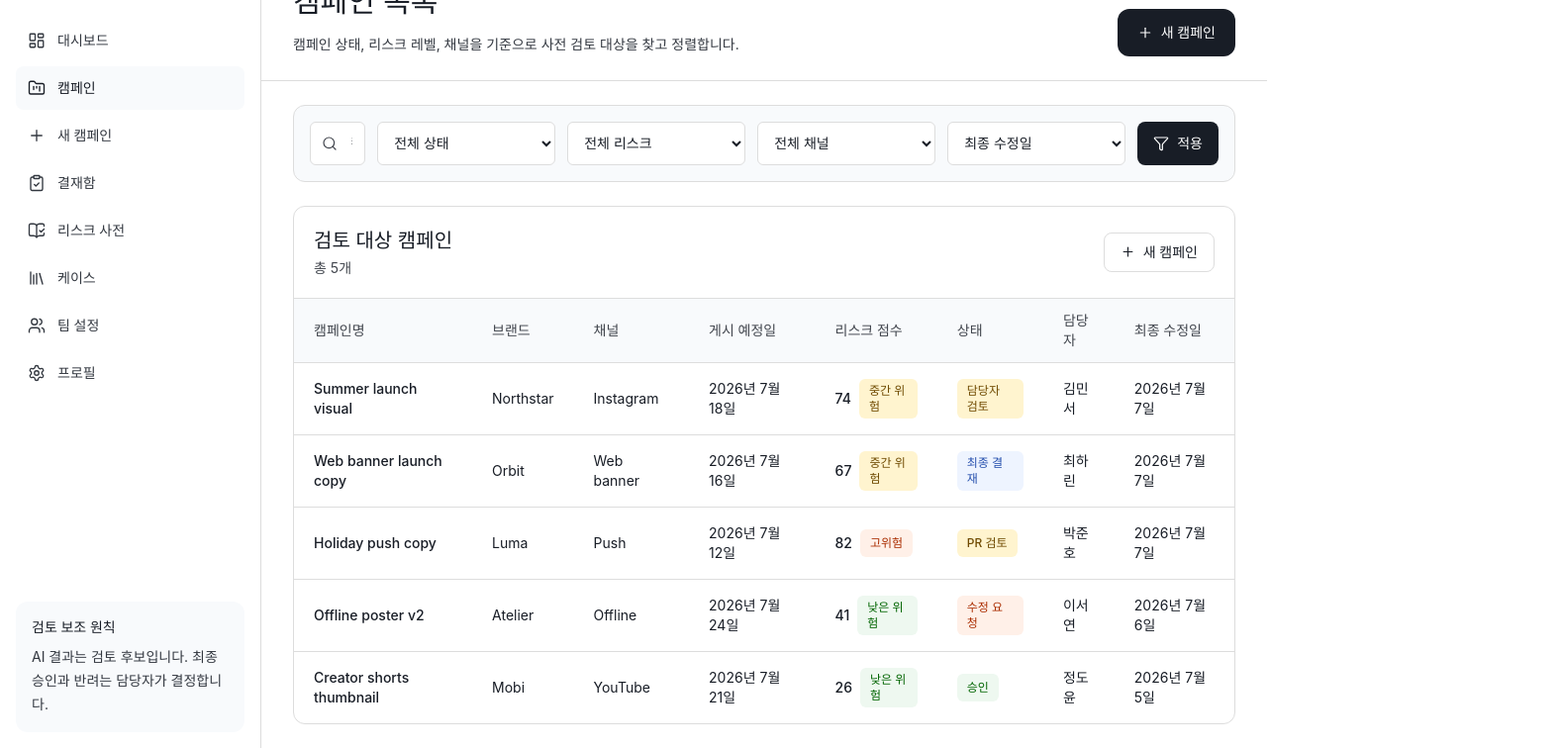
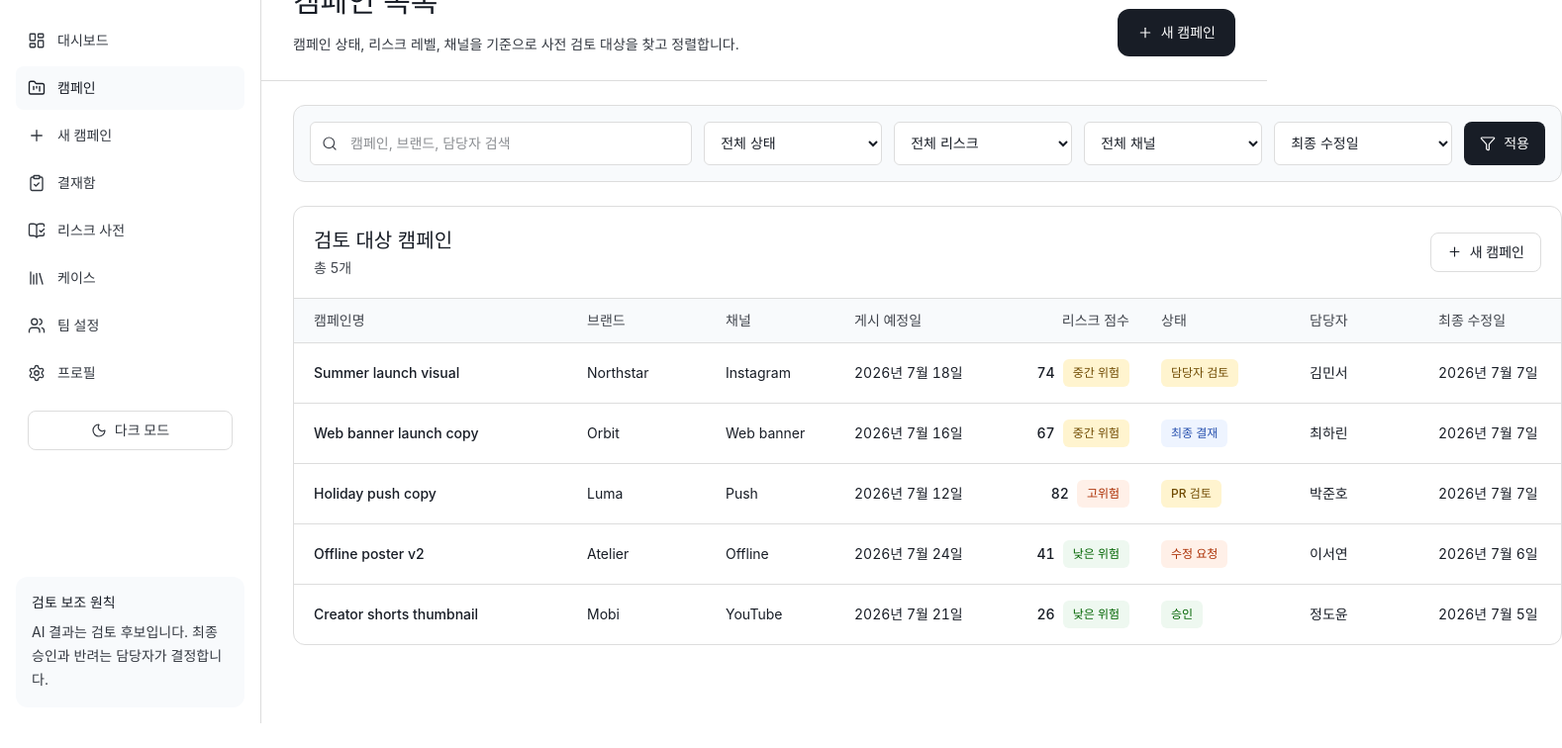
Before and after one commit to ddoniddoni/brand-guard, a Next.js app: page /campaigns in a window 1280 px wide. Shown: the part 69-825 px from the top of the page at 99% size, 1578 px wide, since content can reach past the window. After the commit the page ends 800 px from the top, so only its background shows below. Built offline with nearby package versions, Linux system fonts and the light colour scheme.

Commit message:
feat(ui): add theme toggle and tidy tables

```diff
--- a/app/globals.css
+++ b/app/globals.css
@@ -10,6 +10,7 @@
     monospace;
   --color-primary: #181d26;
   --color-primary-active: #0d1218;
+  --color-panel: #ffffff;
   --color-ink: #181d26;
   --color-body: #333840;
   --color-muted: #41454d;
@@ -38,6 +39,41 @@
   --color-risk-critical-text: #ffffff;
 }
 
+:root[data-theme="dark"] {
+  color-scheme: dark;
+  --background: #0f1218;
+  --foreground: #f4f6f8;
+  --color-primary: #3468d9;
+  --color-primary-active: #2452b8;
+  --color-panel: #151922;
+  --color-ink: #f4f6f8;
+  --color-body: #d5dae2;
+  --color-muted: #a9b1bd;
+  --color-hairline: #2a303a;
+  --color-canvas: #0f1218;
+  --color-link: #8fb7ff;
+  --color-info: #a9c4ff;
+  --color-info-bg: #16243d;
+  --color-info-border: #5f8ee8;
+  --color-surface-soft: #1a1f29;
+  --color-surface-strong: #303744;
+  --color-signature-cream: #453a2b;
+  --color-signature-peach: #b96d4b;
+  --color-review-canvas: #0b0e13;
+  --color-review-canvas-panel: #11151d;
+  --color-review-overlay-hand: #ff9b73;
+  --color-review-overlay-ocr: #8fb7ff;
+  --color-review-overlay-symbol: #83d68d;
+  --color-risk-low-bg: #10271a;
+  --color-risk-low-text: #78d78c;
+  --color-risk-medium-bg: #332712;
+  --color-risk-medium-text: #f0c766;
+  --color-risk-high-bg: #3a1b12;
+  --color-risk-high-text: #ff9b73;
+  --color-risk-critical-bg: #f4f6f8;
+  --color-risk-critical-text: #181d26;
+}
+
 @theme inline {
   --color-background: var(--background);
   --color-foreground: var(--foreground);
@@ -52,6 +88,22 @@ body {
   letter-spacing: 0;
 }
 
+:root[data-theme="dark"] .bg-white {
+  background-color: var(--color-panel);
+}
+
+:root[data-theme="dark"] input,
+:root[data-theme="dark"] select,
+:root[data-theme="dark"] textarea {
+  background-color: var(--color-panel);
+  color: var(--color-ink);
+}
+
+:root[data-theme="dark"] input::placeholder,
+:root[data-theme="dark"] textarea::placeholder {
+  color: var(--color-muted);
+}
+
 button,
 a {
   cursor: pointer;
--- a/app/layout.tsx
+++ b/app/layout.tsx
@@ -14,8 +14,20 @@ export default function RootLayout({
   children: React.ReactNode;
 }>) {
   return (
-    <html lang="ko" className="h-full antialiased">
+    <html lang="ko" className="h-full antialiased" suppressHydrationWarning>
       <body className="flex min-h-full flex-col">
+        <script
+          dangerouslySetInnerHTML={{
+            __html: `
+try {
+  const storedTheme = window.localStorage.getItem("brandguard.theme");
+  const prefersDark = window.matchMedia("(prefers-color-scheme: dark)").matches;
+  const theme = storedTheme === "dark" || storedTheme === "light" ? storedTheme : prefersDark ? "dark" : "light";
+  document.documentElement.dataset.theme = theme;
+} catch {}
+`,
+          }}
+        />
         <Providers>{children}</Providers>
       </body>
     </html>
--- a/components/campaign/CampaignListClient.tsx
+++ b/components/campaign/CampaignListClient.tsx
@@ -201,53 +201,74 @@ export function CampaignListClient({
 
         {filteredCampaigns.length > 0 ? (
           <div className="overflow-x-auto">
-            <table className="w-full min-w-[920px] border-collapse text-left text-sm">
+            <table className="w-full min-w-[1120px] table-fixed border-collapse text-left text-sm">
+              <colgroup>
+                <col className="w-[280px]" />
+                <col className="w-[140px]" />
+                <col className="w-[130px]" />
+                <col className="w-[140px]" />
+                <col className="w-[170px]" />
+                <col className="w-[150px]" />
+                <col className="w-[130px]" />
+                <col className="w-[140px]" />
+              </colgroup>
               <thead className="bg-[var(--color-surface-soft)] text-[var(--color-muted)]">
                 <tr>
                   <th className="px-5 py-3 font-medium">캠페인명</th>
-                  <th className="px-5 py-3 font-medium">브랜드</th>
-                  <th className="px-5 py-3 font-medium">채널</th>
-                  <th className="px-5 py-3 font-medium">게시 예정일</th>
-                  <th className="px-5 py-3 font-medium">리스크 점수</th>
-                  <th className="px-5 py-3 font-medium">상태</th>
-                  <th className="px-5 py-3 font-medium">담당자</th>
-                  <th className="px-5 py-3 font-medium">최종 수정일</th>
+                  <th className="px-4 py-3 font-medium">브랜드</th>
+                  <th className="px-4 py-3 font-medium">채널</th>
+                  <th className="px-4 py-3 font-medium">게시 예정일</th>
+                  <th className="px-4 py-3 text-right font-medium">
+                    리스크 점수
+                  </th>
+                  <th className="px-4 py-3 font-medium">상태</th>
+                  <th className="px-4 py-3 font-medium">담당자</th>
+                  <th className="px-4 py-3 font-medium">최종 수정일</th>
                 </tr>
               </thead>
               <tbody>
                 {filteredCampaigns.map((campaign) => (
                   <tr
-                    className="border-t border-[var(--color-hairline)]"
+                    className="border-t border-[var(--color-hairline)] align-middle hover:bg-[var(--color-surface-soft)]"
                     key={campaign.id}
                   >
                     <td className="px-5 py-4">
                       <Link
-                        className="font-medium text-[var(--color-ink)]"
+                        className="block truncate font-medium text-[var(--color-ink)]"
                         href={`/campaigns/${campaign.id}/review`}
+                        title={campaign.name}
                       >
                         {campaign.name}
                       </Link>
                     </td>
-                    <td className="px-5 py-4">{campaign.brandName}</td>
-                    <td className="px-5 py-4">
+                    <td className="px-4 py-4">
+                      <span className="block truncate" title={campaign.brandName}>
+                        {campaign.brandName}
+                      </span>
+                    </td>
+                    <td className="whitespace-nowrap px-4 py-4">
                       {getChannelLabel(campaign.channel)}
                     </td>
-                    <td className="px-5 py-4">
+                    <td className="whitespace-nowrap px-4 py-4 tabular-nums">
                       {formatDate(campaign.publishDate)}
                     </td>
-                    <td className="px-5 py-4">
-                      <div className="flex items-center gap-2">
-                        <span className="font-medium">
+                    <td className="px-4 py-4">
+                      <div className="flex items-center justify-end gap-2">
+                        <span className="w-8 text-right font-medium tabular-nums">
                           {campaign.riskScore}
                         </span>
                         <RiskBadge level={campaign.riskLevel} />
                       </div>
                     </td>
-                    <td className="px-5 py-4">
+                    <td className="px-4 py-4">
                       <StatusBadge status={campaign.status} />
                     </td>
-                    <td className="px-5 py-4">{campaign.ownerName}</td>
-                    <td className="px-5 py-4">
+                    <td className="px-4 py-4">
+                      <span className="block truncate" title={campaign.ownerName}>
+                        {campaign.ownerName}
+                      </span>
+                    </td>
+                    <td className="whitespace-nowrap px-4 py-4 tabular-nums">
                       {formatDate(campaign.updatedAt)}
                     </td>
                   </tr>
--- a/components/layout/AppShell.tsx
+++ b/components/layout/AppShell.tsx
@@ -12,6 +12,7 @@ import {
 import Link from "next/link";
 import type { ReactNode } from "react";
 import { cx } from "@/lib/utils";
+import { ThemeToggle } from "@/components/theme/ThemeToggle";
 
 const navigation = [
   { href: "/dashboard", label: "대시보드", icon: LayoutDashboard },
@@ -74,6 +75,10 @@ export function AppShell({
               })}
             </nav>
 
+            <div className="mt-4 px-3">
+              <ThemeToggle />
+            </div>
+
             <div className="mt-auto hidden rounded-xl bg-[var(--color-surface-soft)] p-4 lg:block">
               <p className="text-sm font-medium">검토 보조 원칙</p>
               <p className="mt-2 text-sm leading-6 text-[var(--color-body)]">
--- /dev/null
+++ b/components/theme/ThemeToggle.tsx
@@ -0,0 +1,69 @@
+"use client";
+
+import { Moon, Sun } from "lucide-react";
+import { useSyncExternalStore } from "react";
+
+type ThemeMode = "dark" | "light";
+
+const themeStorageKey = "brandguard.theme";
+const themeChangeEvent = "brandguard-theme-change";
+
+export function ThemeToggle() {
+  const theme = useSyncExternalStore(
+    subscribeTheme,
+    getThemeSnapshot,
+    getThemeServerSnapshot,
+  );
+  const isDark = theme === "dark";
+  const Icon = isDark ? Sun : Moon;
+
+  return (
+    <button
+      aria-label={isDark ? "라이트 모드로 전환" : "다크 모드로 전환"}
+      className="inline-flex min-h-10 w-full items-center justify-center gap-2 rounded-lg border border-[var(--color-hairline)] bg-[var(--color-panel)] px-3 text-sm font-medium text-[var(--color-body)] hover:bg-[var(--color-surface-soft)] focus-visible:outline-none focus-visible:ring-2 focus-visible:ring-[var(--color-info-border)]"
+      onClick={() => setTheme(isDark ? "light" : "dark")}
+      type="button"
+    >
+      <Icon aria-hidden="true" size={16} strokeWidth={1.8} />
+      {isDark ? "라이트 모드" : "다크 모드"}
+    </button>
+  );
+}
+
+function subscribeTheme(listener: () => void) {
+  if (typeof window === "undefined") {
+    return () => {};
+  }
+
+  const handleStorage = (event: StorageEvent) => {
+    if (event.key === themeStorageKey) {
+      listener();
+    }
+  };
+
+  window.addEventListener(themeChangeEvent, listener);
+  window.addEventListener("storage", handleStorage);
+
+  return () => {
+    window.removeEventListener(themeChangeEvent, listener);
+    window.removeEventListener("storage", handleStorage);
+  };
+}
+
+function getThemeSnapshot(): ThemeMode {
+  if (typeof document === "undefined") {
+    return "light";
+  }
+
+  return document.documentElement.dataset.theme === "dark" ? "dark" : "light";
+}
+
+function getThemeServerSnapshot(): ThemeMode {
+  return "light";
+}
+
+function setTheme(theme: ThemeMode) {
+  document.documentElement.dataset.theme = theme;
+  window.localStorage.setItem(themeStorageKey, theme);
+  window.dispatchEvent(new Event(themeChangeEvent));
+}
```
Also changed, not shown: components/campaign/ApprovalInboxClient.tsx (+36 -18 lines).
